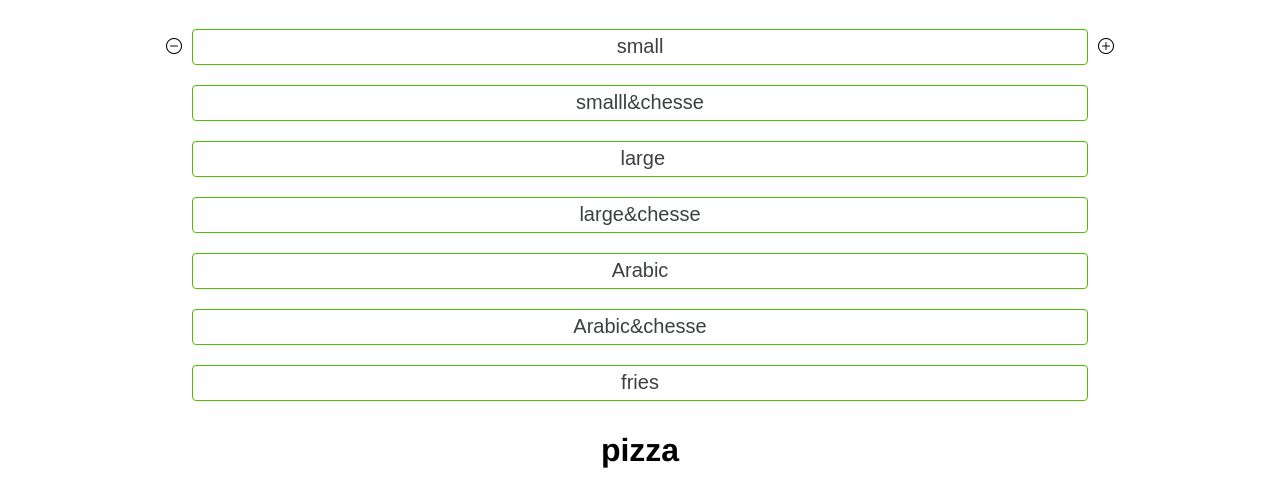
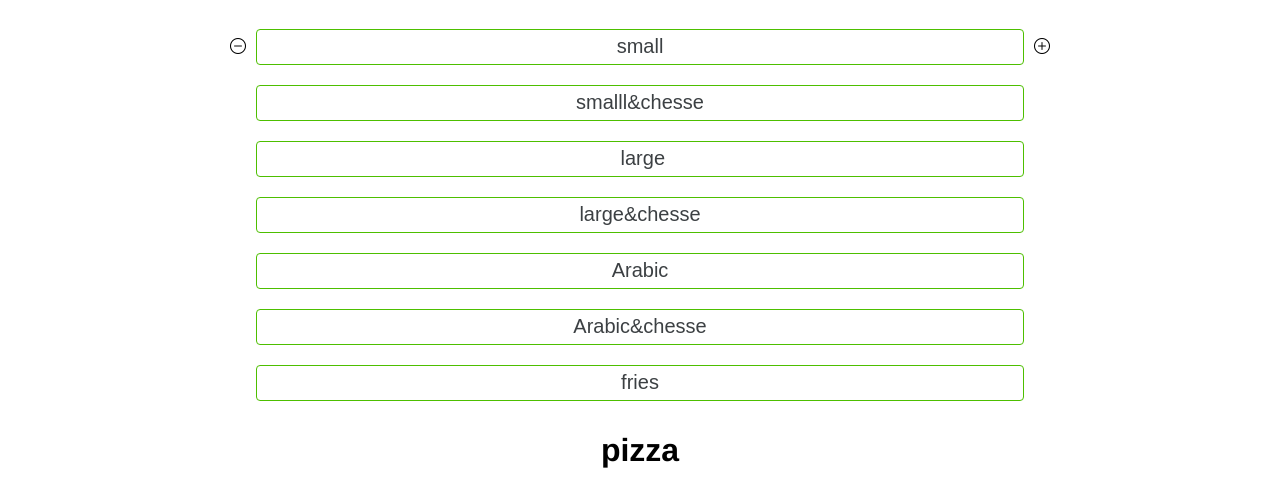
Before and after one commit to abood2302/abood2302.github.io, a plain HTML site: page index.html in a window 1280 px wide. Shown: the part 317-800 px from the top of the page. Drawn offline with nearby package versions, Linux system fonts and the light colour scheme.

Commit message:
update the min width for ease accessability

```diff
--- a/style.css
+++ b/style.css
@@ -67,7 +67,7 @@ body {
     font-size: 20px;
     height: 36px;
     line-height: 27px;
-    min-width: 70vw;
+    min-width: 60vw;
     padding: 0 16px;
     text-align: center;
     user-select: none;
```
